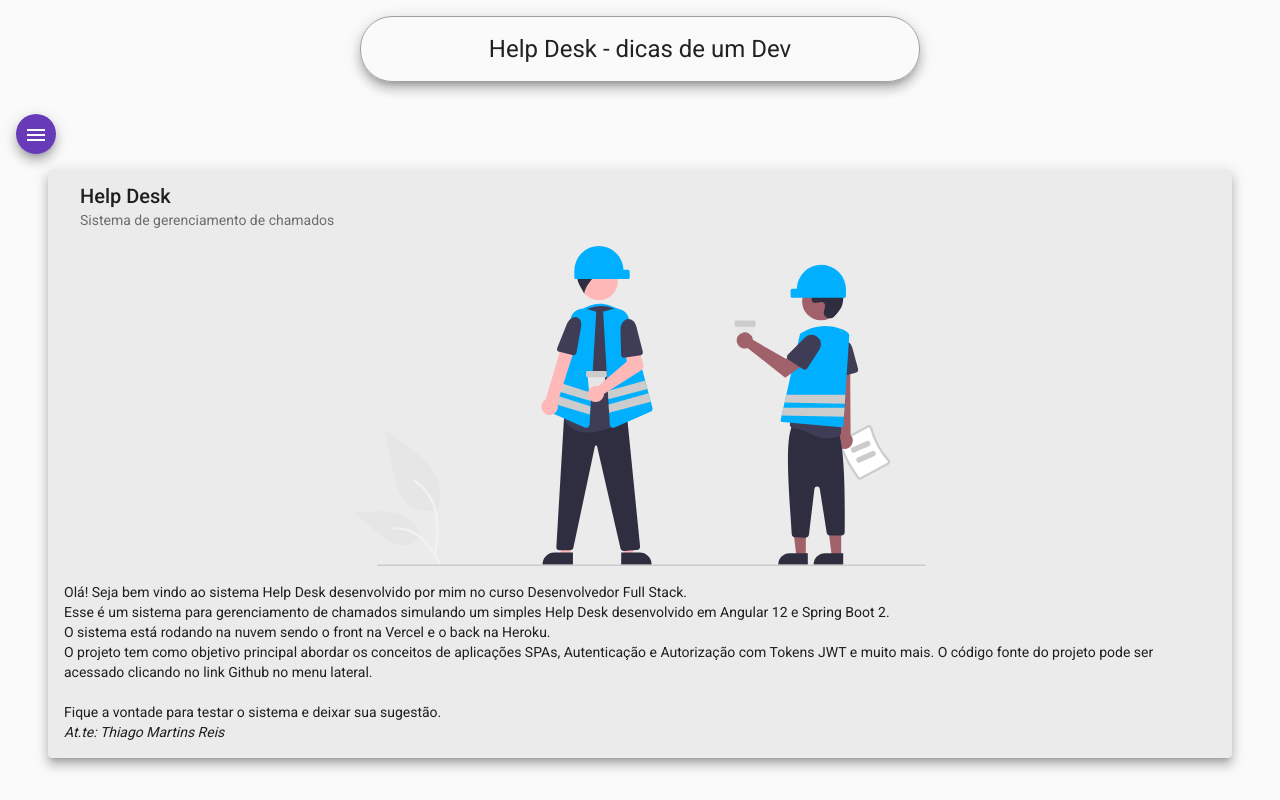
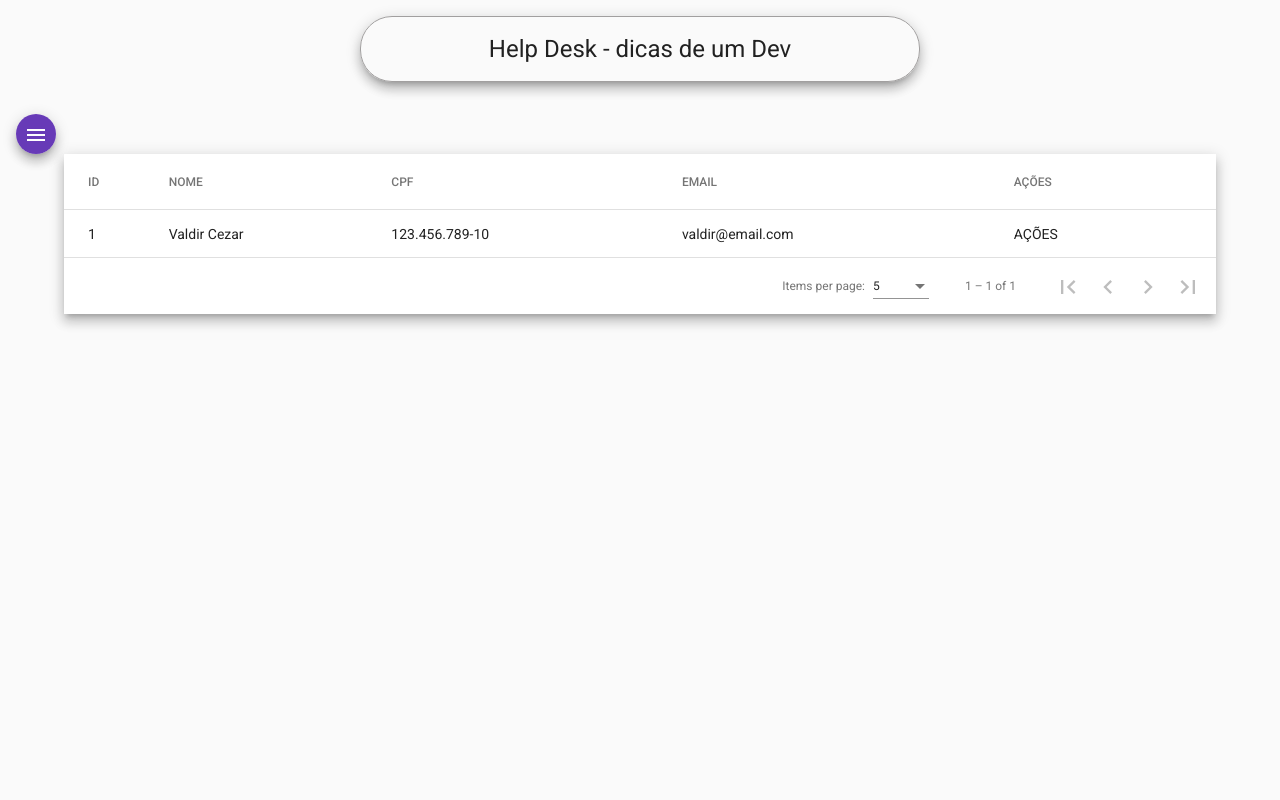
Before and after one commit to devthiagomartins/helpdesk-front, an Angular app: page /tecnicos in a window 1280 px wide. Before the commit this address led to /home. Built offline with nearby package versions, Linux system fonts and the light colour scheme.

Commit message:
Listando um tecnico -teste

```diff
--- a/src/app/components/nav/nav.component.ts
+++ b/src/app/components/nav/nav.component.ts
@@ -11,7 +11,7 @@ export class NavComponent implements OnInit {
   constructor(private router: Router) { }
 
   ngOnInit(): void {
-    this.router.navigate(['home'])
+    this.router.navigate(['tecnicos'])
   }
 
 }
--- a/src/app/components/tecnico/tecnico-list/tecnico-list.component.css
+++ b/src/app/components/tecnico/tecnico-list/tecnico-list.component.css
@@ -0,0 +1,8 @@
+.container{
+  width: 90%;
+  margin: auto;
+}
+
+table {
+  width: 100%;
+}
--- a/src/app/components/tecnico/tecnico-list/tecnico-list.component.html
+++ b/src/app/components/tecnico/tecnico-list/tecnico-list.component.html
@@ -1 +1,42 @@
-<p>tecnico-list works!</p>
+<div class="container">
+
+  <div class="mat-elevation-z8">
+    <table mat-table [dataSource]="dataSource">
+
+      <!-- Position Column -->
+      <ng-container matColumnDef="position">
+        <th mat-header-cell *matHeaderCellDef> ID </th>
+        <td mat-cell *matCellDef="let element"> {{element.id}} </td>
+      </ng-container>
+
+      <ng-container matColumnDef="name">
+        <th mat-header-cell *matHeaderCellDef> NOME </th>
+        <td mat-cell *matCellDef="let element"> {{element.nome}} </td>
+      </ng-container>
+
+      <ng-container matColumnDef="weight">
+        <th mat-header-cell *matHeaderCellDef> CPF </th>
+        <td mat-cell *matCellDef="let element"> {{element.cpf}} </td>
+      </ng-container>
+
+      <ng-container matColumnDef="symbol">
+        <th mat-header-cell *matHeaderCellDef> EMAIL </th>
+        <td mat-cell *matCellDef="let element"> {{element.email}} </td>
+      </ng-container>
+
+      <ng-container matColumnDef="acoes">
+        <th mat-header-cell *matHeaderCellDef> AÇÕES </th>
+        <td mat-cell *matCellDef="let element"> AÇÕES </td>
+      </ng-container>
+
+      <tr mat-header-row *matHeaderRowDef="displayedColumns"></tr>
+      <tr mat-row *matRowDef="let row; columns: displayedColumns;"></tr>
+    </table>
+
+    <mat-paginator [pageSizeOptions]="[5, 10, 20]"
+                   showFirstLastButtons
+                   aria-label="Select page of periodic elements">
+    </mat-paginator>
+  </div>
+
+</div>
--- a/src/app/components/tecnico/tecnico-list/tecnico-list.component.ts
+++ b/src/app/components/tecnico/tecnico-list/tecnico-list.component.ts
@@ -1,4 +1,7 @@
-import { Component, OnInit } from '@angular/core';
+import { Component, OnInit, ViewChild } from '@angular/core';
+import { MatPaginator } from '@angular/material/paginator';
+import { MatTableDataSource } from '@angular/material/table';
+import { Tecnico } from 'src/app/models/tecnico';
 
 @Component({
   selector: 'app-tecnico-list',
@@ -7,9 +10,30 @@ import { Component, OnInit } from '@angular/core';
 })
 export class TecnicoListComponent implements OnInit {
 
+  ELEMENT_DATA: Tecnico[] = [{
+    id: 1,
+    nome:'Valdir Cezar',
+    cpf:'123.456.789-10',
+    email:'valdir@email.com',
+    senha:'1234',
+    perfis:['0'],
+    dataCriacao: '15/08/2022'
+  }]
+
+  displayedColumns: string[] = ['position', 'name', 'weight', 'symbol','acoes'];
+  dataSource = new MatTableDataSource<Tecnico>(this.ELEMENT_DATA);
+
+
+
   constructor() { }
 
   ngOnInit(): void {
   }
 
+
+  @ViewChild(MatPaginator) paginator: MatPaginator;
+
+  ngAfterViewInit() {
+    this.dataSource.paginator = this.paginator;
+  }
 }
--- /dev/null
+++ b/src/app/models/tecnico.ts
@@ -0,0 +1,9 @@
+export interface Tecnico {
+  id?: any;
+  nome: string;
+  cpf: string;
+  email: string;
+  senha: string;
+  perfis: string[];
+  dataCriacao: any;
+}
```
